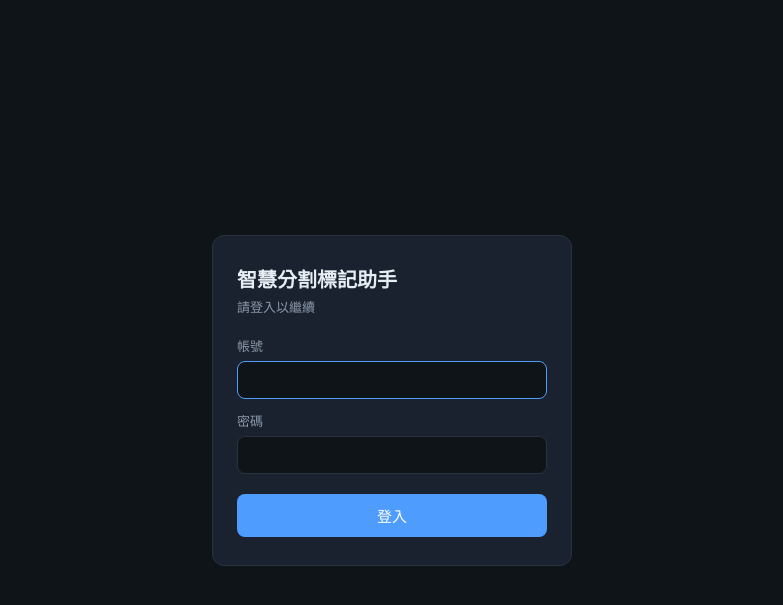
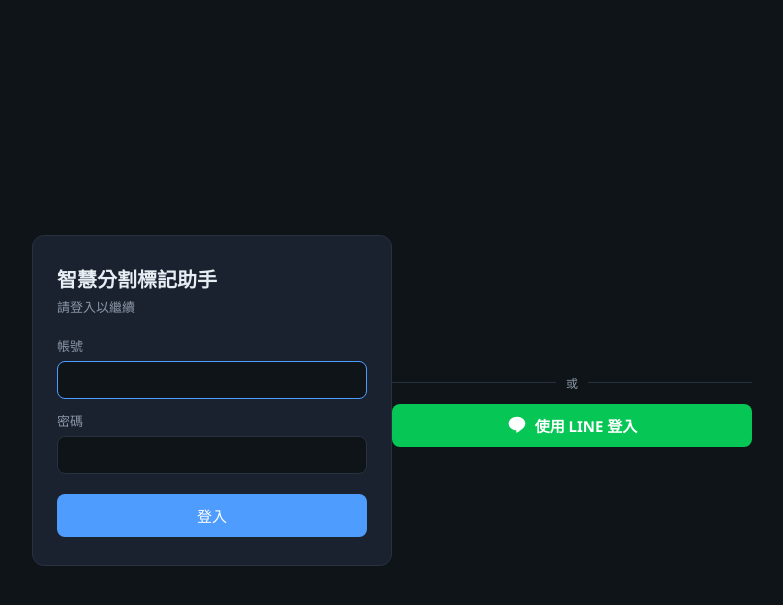
Before and after one commit to kyle6040607/smart-label, a Flask app: page /login in a window 1280 px wide. Shown: the top 605 px of the page, without its empty margins (248-1031 px from the left). Run offline with Flask 3, Linux system fonts and the light colour scheme.

Commit message:
接上 LINE Login (OAuth) 登入流程 WIP

```diff
--- a/app/routes/auth.py
+++ b/app/routes/auth.py
@@ -5,6 +5,7 @@
 """
 from __future__ import annotations
 
+import secrets
 from functools import wraps
 
 from flask import (
@@ -18,7 +19,9 @@ from flask import (
 )
 from werkzeug.security import check_password_hash
 
-from app.routes import get_repo
+from app.models import User
+from app.routes import get_config, get_repo
+from app.services import line_login
 
 bp = Blueprint("auth", __name__)
 
@@ -48,7 +51,10 @@ def do_login():
     password = request.form.get("password") or ""
 
     user = get_repo().get_user_by_username(username)
-    if user is None or not check_password_hash(user.password_hash, password):
+    # password_hash 為空代表 LINE-only 帳號，不接受密碼登入
+    if user is None or not user.password_hash or not check_password_hash(
+        user.password_hash, password
+    ):
         return render_template("login.html", error="帳號或密碼錯誤"), 401
 
     session.clear()
@@ -62,3 +68,91 @@ def do_login():
 def logout():
     session.clear()
     return redirect(url_for("auth.login"))
+
+
+# ---------- LINE Login ----------
+def _redirect_uri() -> str:
+    """LINE 導回的 callback 網址，必須與 LINE Login channel 設定的完全相符。"""
+    cfg = get_config()
+    return cfg.line_login_redirect_uri or url_for("auth.line_callback", _external=True)
+
+
+@bp.get("/login/line")
+def line_start():
+    """把使用者導去 LINE 授權。若已登入，這趟流程視為「綁定 LINE 到現有帳號」。"""
+    cfg = get_config()
+    if not cfg.line_login_channel_id or not cfg.line_login_channel_secret:
+        return render_template("login.html", error="尚未設定 LINE Login（請填環境變數）"), 500
+
+    state = secrets.token_urlsafe(24)
+    nonce = secrets.token_urlsafe(24)
+    session["line_oauth_state"] = state
+    session["line_oauth_nonce"] = nonce
+    session["line_oauth_bind"] = bool(session.get("user_id"))
+
+    url = line_login.authorize_url(cfg.line_login_channel_id, _redirect_uri(), state, nonce)
+    return redirect(url)
+
+
+@bp.get("/login/line/callback")
+def line_callback():
+    cfg = get_config()
+    repo = get_repo()
+
+    # 1) 擋 CSRF：state 必須與導出前存進 session 的相符
+    saved_state = session.pop("line_oauth_state", None)
+    nonce = session.pop("line_oauth_nonce", None)
+    bind = session.pop("line_oauth_bind", False)
+    if not request.args.get("state") or request.args.get("state") != saved_state:
+        return render_template("login.html", error="LINE 登入驗證失敗（state 不符）"), 400
+    if request.args.get("error"):
+        return render_template("login.html", error="已取消 LINE 登入"), 400
+    code = request.args.get("code")
+    if not code:
+        return render_template("login.html", error="LINE 未回傳授權碼"), 400
+
+    # 2) 授權碼換 token，再請 LINE 驗證 id_token 並解出使用者資料
+    try:
+        token = line_login.exchange_token(
+            code, _redirect_uri(), cfg.line_login_channel_id, cfg.line_login_channel_secret
+        )
+        profile = line_login.verify_id_token(token["id_token"], cfg.line_login_channel_id, nonce)
+    except Exception:  # noqa: BLE001 對外呼叫失敗一律回同一則錯誤，不外洩細節
+        return render_template("login.html", error="無法與 LINE 完成登入，請稍後再試"), 502
+
+    line_user_id = profile.get("sub")
+    if not line_user_id:
+        return render_template("login.html", error="LINE 未提供使用者識別"), 502
+    display_name = profile.get("name", "")
+    avatar_url = profile.get("picture", "")
+
+    # 3-a) 綁定模式：把 LINE 綁到目前登入的帳號
+    if bind and session.get("user_id"):
+        current = repo.get_user(session["user_id"])
+        owner = repo.get_user_by_line_id(line_user_id)
+        if owner is not None and (current is None or owner.id != current.id):
+            return render_template("login.html", error="這個 LINE 帳號已綁定其他帳號"), 409
+        if current is not None:
+            current.line_user_id = line_user_id
+            current.display_name = current.display_name or display_name
+            current.avatar_url = avatar_url or current.avatar_url
+            repo.update_user(current)
+            return redirect(url_for("index"))
+
+    # 3-b) 登入模式：找已綁定的帳號，沒有就自動建立一個 LINE-only 帳號
+    user = repo.get_user_by_line_id(line_user_id)
+    if user is None:
+        user = repo.add_user(
+            User(
+                username=f"line_{line_user_id[:10]}",  # 佔位帳號名，之後可讓使用者改
+                line_user_id=line_user_id,
+                display_name=display_name,
+                avatar_url=avatar_url,
+                role="user",
+            )
+        )
+
+    session.clear()
+    session["user_id"] = user.id
+    session["username"] = user.display_name or user.username
+    return redirect(url_for("index"))
--- /dev/null
+++ b/app/services/line_login.py
@@ -0,0 +1,77 @@
+"""LINE Login（OAuth 2.0 / OpenID Connect）最小客戶端。
+
+只用標準庫 urllib，不引入額外套件。負責三件事：
+1. authorize_url  — 組授權 URL，把使用者導去 LINE 同意畫面
+2. exchange_token — 用 LINE 導回的授權碼換 access_token / id_token
+3. verify_id_token — 交給 LINE 驗證 id_token 並解出使用者資料
+                     （用官方 verify 端點，免自行驗 JWT 簽章）
+
+文件：https://developers.line.biz/en/docs/line-login/integrate-line-login/
+"""
+from __future__ import annotations
+
+import json
+import urllib.parse
+import urllib.request
+
+AUTHORIZE_URL = "https://access.line.me/oauth2/v2.1/authorize"
+TOKEN_URL = "https://api.line.me/oauth2/v2.1/token"
+VERIFY_URL = "https://api.line.me/oauth2/v2.1/verify"
+
+
+def authorize_url(channel_id: str, redirect_uri: str, state: str, nonce: str) -> str:
+    """組出要把使用者導去的 LINE 授權網址。
+
+    state / nonce 由呼叫端隨機產生並存進 session，回呼時用來擋 CSRF / replay。
+    scope 用 "profile openid"：拿得到 userId、顯示名稱、大頭貼（email 需另申請權限）。
+    """
+    q = urllib.parse.urlencode(
+        {
+            "response_type": "code",
+            "client_id": channel_id,
+            "redirect_uri": redirect_uri,
+            "state": state,
+            "scope": "profile openid",
+            "nonce": nonce,
+        }
+    )
+    return f"{AUTHORIZE_URL}?{q}"
+
+
+def _post_form(url: str, data: dict[str, str]) -> dict:
+    body = urllib.parse.urlencode(data).encode()
+    req = urllib.request.Request(
+        url,
+        data=body,
+        headers={"Content-Type": "application/x-www-form-urlencoded"},
+    )
+    with urllib.request.urlopen(req, timeout=10) as resp:  # noqa: S310 (固定 https 端點)
+        return json.loads(resp.read().decode())
+
+
+def exchange_token(
+    code: str, redirect_uri: str, channel_id: str, channel_secret: str
+) -> dict:
+    """用授權碼換 token，回傳含 access_token 與 id_token 的字典。"""
+    return _post_form(
+        TOKEN_URL,
+        {
+            "grant_type": "authorization_code",
+            "code": code,
+            "redirect_uri": redirect_uri,
+            "client_id": channel_id,
+            "client_secret": channel_secret,
+        },
+    )
+
+
+def verify_id_token(id_token: str, channel_id: str, nonce: str | None = None) -> dict:
+    """交給 LINE 驗證 id_token，回傳解出的使用者資料。
+
+    重要欄位：sub（LINE userId，帳號綁定的鍵）、name（顯示名稱）、picture（大頭貼）。
+    帶入 nonce 讓 LINE 一併比對，擋掉重放攻擊。
+    """
+    data = {"id_token": id_token, "client_id": channel_id}
+    if nonce:
+        data["nonce"] = nonce
+    return _post_form(VERIFY_URL, data)
--- a/app/templates/login.html
+++ b/app/templates/login.html
@@ -63,6 +63,38 @@
       color: var(--danger);
       font-size: 13px;
     }
+    .login-divider {
+      display: flex;
+      align-items: center;
+      gap: 10px;
+      margin: 20px 0 4px;
+      color: var(--muted);
+      font-size: 12px;
+    }
+    .login-divider::before,
+    .login-divider::after {
+      content: "";
+      flex: 1;
+      height: 1px;
+      background: #28323f;
+    }
+    .line-login-btn {
+      display: flex;
+      align-items: center;
+      justify-content: center;
+      gap: 8px;
+      width: 100%;
+      margin-top: 12px;
+      padding: 11px;
+      background: #06C755;
+      color: #fff;
+      border-radius: 8px;
+      font-size: 15px;
+      font-weight: 600;
+      text-decoration: none;
+    }
+    .line-login-btn:hover { filter: brightness(1.05); }
+    .line-login-btn svg { width: 20px; height: 20px; }
   </style>
 </head>
 <body>
@@ -87,6 +119,16 @@
 
       <button type="submit">登入</button>
     </form>
+
+    <div style="width:100%;max-width:360px;">
+      <div class="login-divider"><span>或</span></div>
+      <a class="line-login-btn" href="{{ url_for('auth.line_start') }}">
+        <svg viewBox="0 0 24 24" fill="currentColor" aria-hidden="true">
+          <path d="M12 2C6.48 2 2 5.69 2 10.23c0 4.07 3.55 7.48 8.35 8.12.32.07.77.21.88.49.1.25.06.64.03.9l-.14.85c-.04.25-.2.98.86.53s5.7-3.36 7.78-5.75C21.28 13.68 22 12.03 22 10.23 22 5.69 17.52 2 12 2z"/>
+        </svg>
+        使用 LINE 登入
+      </a>
+    </div>
   </div>
 </body>
 </html>
```
Also changed, not shown: app/__init__.py (+7 -2 lines), app/config.py (+7 -1 lines), app/models.py (+6 -1 lines), app/repository.py (+15 -0 lines), app/static/css/style.css (+24 -0 lines), app/templates/index.html (+13 -2 lines).
